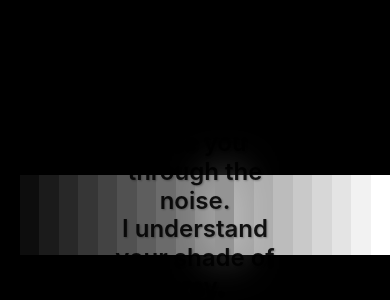
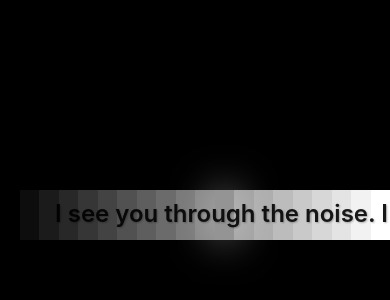
Before and after one commit to divyansh-1009/Landing-Page, a React (Vite) app: page / in a window 390 px wide. Shown: the part 376-676 px from the top of the page. Built offline with nearby package versions, Linux system fonts and the light colour scheme.

Commit message:
mobile responsiveness fix

```diff
--- a/src/App.css
+++ b/src/App.css
@@ -99,6 +99,8 @@
   text-shadow: 2px 2px 8px rgba(0, 0, 0, 0.8);
   animation: textFadeIn 1s ease-in-out forwards;
   opacity: 0;
+  width: 90%;
+  max-width: 800px;
 }
 
 .overlay-text p {
@@ -762,6 +764,15 @@
 
 /* Responsive adjustments for new sections */
 @media (max-width: 768px) {
+  /* Reduce spacing between sections for tablets */
+  .app-container {
+    min-height: 330vh; /* Less space between sections */
+  }
+
+  .section-full {
+    min-height: 90vh; /* Slightly shorter sections */
+  }
+
   .dots-grid {
     width: 300px;
     height: 300px;
@@ -800,9 +811,43 @@
     font-size: 1.1rem;
     padding: 20px 25px;
   }
+
+  /* Text adjustments for mobile */
+  .overlay-text {
+    font-size: 2rem;
+  }
+
+  .overlay-text p {
+    margin: 0.3rem 0;
+  }
 }
 
 @media (max-width: 480px) {
+  /* Reduce spacing between sections */
+  .app-container {
+    min-height: 175vh; /* Reduced to 70% of previous value (250vh * 0.7) */
+  }
+
+  .section-full {
+    min-height: 56vh; /* Reduced to 70% of previous value (80vh * 0.7) */
+    padding: 1rem; /* Less padding */
+    margin-bottom: 0; /* Remove any bottom margin */
+  }
+
+  /* Control spacing for GSAP ScrollTrigger */
+  html, body {
+    scroll-padding: 0; /* Remove scroll padding on mobile */
+  }
+
+  #section-3 {
+    margin-top: -7vh; /* Adjusted to 70% of previous value (-10vh * 0.7 = -7vh) */
+  }
+
+  /* Further optimize scroll behavior for 70% height */
+  .section-full {
+    height: 56vh; /* Force exact height to 70% of original */
+  }
+
   .dots-grid {
     width: 240px;
     height: 240px;
@@ -815,6 +860,32 @@
     height: 240px;
     grid-template-columns: repeat(15, 16px);
     grid-template-rows: repeat(15, 16px);
+  }
+
+  /* Mobile view for the overlay text */
+  .overlay-text {
+    font-size: 1.3rem;
+    width: 90%;
+    max-width: 300px;
+    white-space: nowrap; /* Keep text on one line */
+  }
+
+  .overlay-text p {
+    display: inline;
+    margin: 0;
+  }
+
+  .overlay-text p:first-child::after {
+    content: " ";
+  }
+
+  /* Adjust rectangle container for mobile */
+  .rectangles-container {
+    height: 60px;
+  }
+
+  .rectangle {
+    height: 60px;
   }
 
   /* Section 5 mobile adjustments */
@@ -833,15 +904,25 @@
   }
 
   .section-3-caption {
-    bottom: -80px;
-    font-size: 1.2rem;
-    padding: 15px 20px;
-    line-height: 1.5;
+    bottom: -30px; /* Further reduced to match 70% height */
+    font-size: 1.1rem; /* Slightly smaller font */
+    padding: 10px 16px; /* Reduced padding */
+    line-height: 1.3;
     max-width: 95%;
   }
 
   .dots-grid-container {
-    padding-bottom: 140px;
+    padding-bottom: 55px; /* Reduced to 70% of previous value (80px * 0.7 ≈ 55px) */
+  }
+
+  /* Reduce margins and padding throughout sections */
+  .section-2-content {
+    margin-bottom: 0;
+    padding-bottom: 0;
+  }
+
+  .section-3-caption {
+    margin-bottom: 0;
   }
 
   .form-input {
@@ -859,4 +940,64 @@
     font-size: 1rem;
     padding: 18px 20px;
   }
+
+  /* Improve vertical flow and reduce gaps between sections */
+  .section-full + .section-full {
+    margin-top: -10vh; /* Negative margin to reduce space between consecutive sections */
+  }
+
+  .merged-section {
+    padding-top: 0.5rem; /* Reduced top padding for merged section */
+    padding-bottom: 0.5rem; /* Reduced bottom padding */
+  }
+
+  /* Scale internal elements to maintain proportions with 70% height reduction */
+  .dots-grid-container {
+    transform: scale(0.8); /* Scale the grid container to fit the smaller section */
+  }
+
+  .central-animated-dot {
+    /* No transform here - it will be applied dynamically */
+    width: 6px; /* Slightly smaller dot for mobile */
+    height: 6px;
+    z-index: 25; /* Ensure it stays above other elements */
+  }
+
+  .small-dots-container {
+    transform: scale(0.8); /* Scale the small dots container */
+  }
 }
+
+/* Portrait mode specific adjustments for mobile */
+@media (max-width: 480px) and (orientation: portrait) {
+  /* Even more compact for portrait mode */
+  .app-container {
+    min-height: 140vh; /* Reduced to 70% of previous value (200vh * 0.7) */
+  }
+
+  .section-full {
+    min-height: 45.5vh; /* Reduced to 70% of previous value (65vh * 0.7) */
+    padding: 0.8rem; /* Minimal padding */
+  }
+
+  .overlay-text {
+    width: 85%;
+    max-width: 280px;
+    font-size: 1.2rem;
+  }
+
+  /* Make the text appear even more concise for portrait mode */
+  .overlay-text p:first-child,
+  .overlay-text p:last-child {
+    display: inline;
+  }
+
+  /* Further reduce rectangles height for portrait mode */
+  .rectangles-container {
+    height: 50px;
+  }
+
+  .rectangle {
+    height: 50px;
+  }
+}
--- a/src/App.tsx
+++ b/src/App.tsx
@@ -171,6 +171,37 @@ function App() {
     setSmallDots(newSmallDots)
   }, [])
 
+  // Window resize handler
+  useEffect(() => {
+    const handleResize = () => {
+      // Re-run animation calculations on resize
+      if (centralDotRef.current && highlightedDot && dotsGridRef.current && mergedSectionRef.current) {
+        // Force recalculation of dot position
+        const currentProgress = animationStateRef.current.dotCentered ? 0.5 : 0
+
+        const section = mergedSectionRef.current
+        const sectionRect = section.getBoundingClientRect()
+        const centerX = sectionRect.width / 2
+        const centerY = sectionRect.height / 2
+
+        // Just get the sections dimensions to find center
+        const gridRect = dotsGridRef.current.getBoundingClientRect()
+
+        if (currentProgress > 0) {
+          // Update central dot position - when already centered, keep it at center
+          centralDotRef.current.style.left = `${centerX}px`
+          centralDotRef.current.style.top = `${centerY}px`
+        }
+      }
+    }
+
+    window.addEventListener('resize', handleResize)
+
+    return () => {
+      window.removeEventListener('resize', handleResize)
+    }
+  }, [highlightedDot])
+
   // Main scroll-jacking animation setup
   useEffect(() => {
     if (!mergedSectionRef.current || fullPath.length === 0) return
@@ -221,8 +252,15 @@ function App() {
         const gridLeft = gridRect.left - sectionLeft
         const gridTop = gridRect.top - sectionTop
 
-        const startX = gridLeft + (highlightedDot.col + 0.5) * 30
-        const startY = gridTop + (highlightedDot.row + 0.5) * 30
+        // Get the actual cell size dynamically to fix mobile position calculation
+        const gridWidth = gridRect.width
+        const gridHeight = gridRect.height
+        const cellWidth = gridWidth / 15 // 15 columns in the grid
+        const cellHeight = gridHeight / 15 // 15 rows in the grid
+
+        // Calculate precise start position using actual cell dimensions
+        const startX = gridLeft + (highlightedDot.col + 0.5) * cellWidth
+        const startY = gridTop + (highlightedDot.row + 0.5) * cellHeight
 
         const currentX = startX + (centerX - startX) * centerProgress
         const currentY = startY + (centerY - startY) * centerProgress
@@ -230,7 +268,12 @@ function App() {
         centralDotRef.current.style.position = 'absolute'
         centralDotRef.current.style.left = `${currentX}px`
         centralDotRef.current.style.top = `${currentY}px`
-        centralDotRef.current.style.transform = 'translate(-50%, -50%) scale(1.8)'
+
+        // Check if we're on mobile by looking at viewport width
+        const isMobile = window.innerWidth <= 480
+        const mobileScale = isMobile ? 1.5 : 1.8 // Use slightly smaller scale on mobile
+
+        centralDotRef.current.style.transform = `translate(-50%, -50%) scale(${mobileScale})`
         centralDotRef.current.style.opacity = centerProgress > 0 ? '1' : '0'
 
         // Fade out/in grid and text - REVERSIBLE
@@ -245,19 +288,27 @@ function App() {
       // Step 4: Enlarge dot and show new text (0.5 - 0.65) - BIDIRECTIONAL
       const enlargeProgress = getProgressInRange(progress, 0.5, 0.65)
       if (centralDotRef.current) {
-        const scale = 1.8 + (12.6) * enlargeProgress // 1.8 to 14.4
+        // Check if we're on mobile by looking at viewport width
+        const isMobile = window.innerWidth <= 480
+        const baseDotScale = isMobile ? 1.5 : 1.8 // Smaller base scale on mobile
+        const maxDotScale = isMobile ? 10 : 14.4 // Smaller max scale on mobile
+        const dotScaleRange = maxDotScale - baseDotScale
+
+        const scale = baseDotScale + (dotScaleRange) * enlargeProgress
 
         // Create pulsating blue glow that intensifies as the dot enlarges
         const glowIntensity = enlargeProgress
-        const baseGlow = 20 + (80 * glowIntensity) // 20px to 100px
-        const midGlow = 40 + (120 * glowIntensity) // 40px to 160px
-        const outerGlow = 60 + (140 * glowIntensity) // 60px to 200px
+        // Adjust glow size for mobile
+        const glowFactor = isMobile ? 0.7 : 1 // 70% size for mobile
+        const baseGlow = (20 + (80 * glowIntensity)) * glowFactor
+        const midGlow = (40 + (120 * glowIntensity)) * glowFactor
+        const outerGlow = (60 + (140 * glowIntensity)) * glowFactor
 
         const blueGlow = glowIntensity > 0 ? `
           0 0 ${baseGlow}px rgba(59, 130, 246, ${0.6 + 0.3 * glowIntensity}),
           0 0 ${midGlow}px rgba(59, 130, 246, ${0.4 + 0.2 * glowIntensity}),
           0 0 ${outerGlow}px rgba(59, 130, 246, ${0.2 + 0.2 * glowIntensity}),
-          0 0 ${outerGlow + 50}px rgba(59, 130, 246, ${0.1 + 0.1 * glowIntensity})
+          0 0 ${outerGlow + 50 * glowFactor}px rgba(59, 130, 246, ${0.1 + 0.1 * glowIntensity})
         ` : '0 0 20px rgba(255, 255, 255, 0.8), 0 0 40px rgba(255, 255, 255, 0.6), 0 0 60px rgba(255, 255, 255, 0.4)'
 
         centralDotRef.current.style.transform = `translate(-50%, -50%) scale(${scale})`
```
